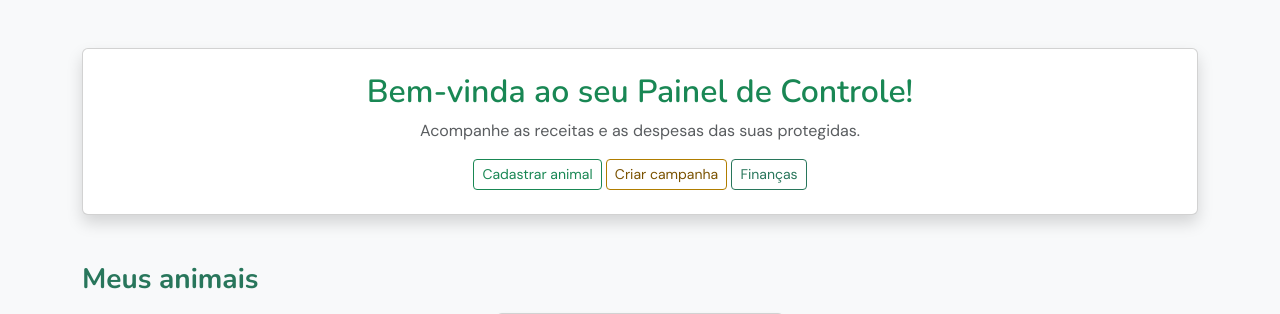
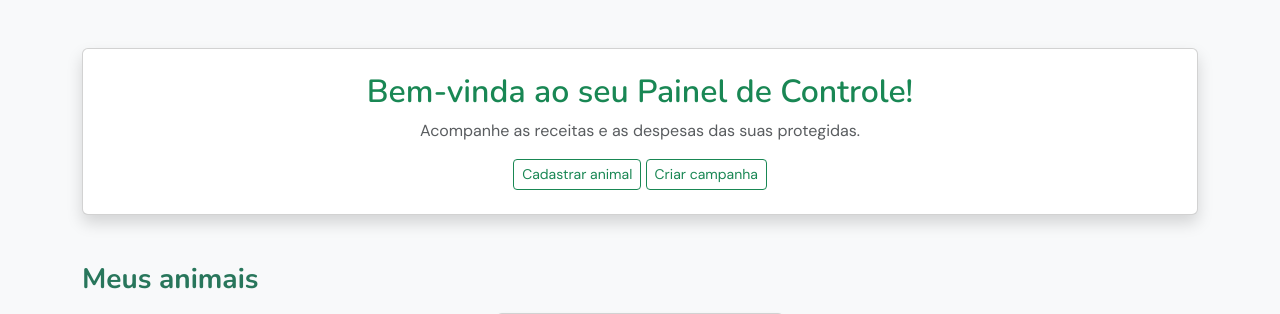
Before and after one commit to gbertaggia/patinhas-protegidas, a Flask app: template templates/painel.html in a window 1280 px wide. Shown: the part 73-387 px from the top of the page. Run offline with Flask 3, Linux system fonts and the light colour scheme; the template is opened without the code that fills it: most values are stand-ins (such as "Sample title", 1, 10 or a date in 2020); grey boxes marked "Sample" are stand-in pictures; parts of the project's set-up code (start-up, migrations or seed data) failed here and were passed over.

Commit message:
Painel: remove botão Finanças duplicado e padroniza cor dos botões

```diff
--- a/templates/painel.html
+++ b/templates/painel.html
@@ -23,8 +23,7 @@
                     <p class="text-muted">Acompanhe as receitas e as despesas das suas protegidas.</p>
                     <div>
                         <a href="/cadastro_animal" class="btn btn-outline-success btn-sm">Cadastrar animal</a>
-                        <a href="{{ url_for('financas.pagina_nova_campanha') }}" class="btn btn-outline-warning btn-sm">Criar campanha</a>
-                        <a href="{{ url_for('financas.pagina_financas') }}" class="btn btn-outline-primary btn-sm">Finanças</a>
+                        <a href="{{ url_for('financas.pagina_nova_campanha') }}" class="btn btn-outline-success btn-sm">Criar campanha</a>
                     </div>
 
                 </div>
```
